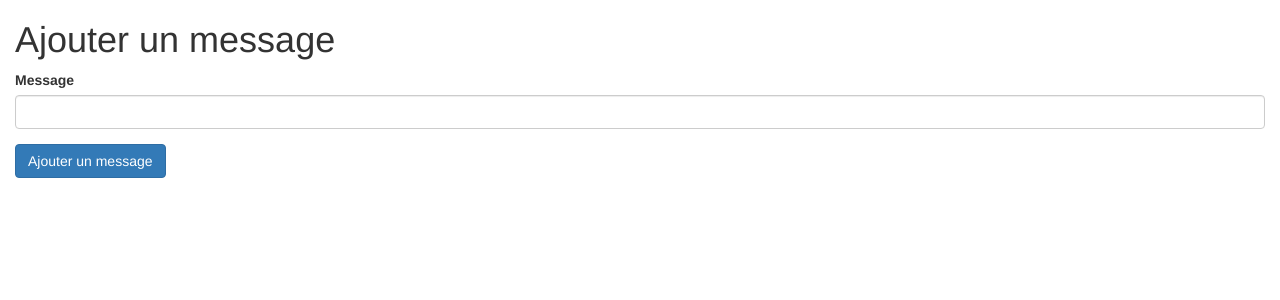
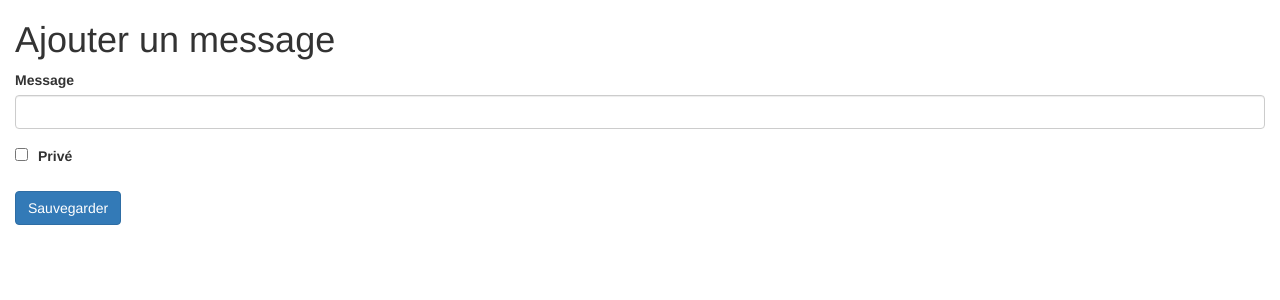
Before and after one commit to andrespi/react-tech-test, a React (Create React App) app: page / in a window 1280 px wide. Both pictures are taken after a click on the input "Ajouter un message". Shown: the top 300 px of the page. Built offline with nearby package versions, Linux system fonts and the light colour scheme.

Commit message:
add add message and remove warnings

```diff
--- a/package.json
+++ b/package.json
@@ -10,7 +10,8 @@
     "react-router": "^3.0.2",
     "react-router-redux": "^4.0.5",
     "react-scripts": "1.0.10",
-    "redux": "^3.7.2"
+    "redux": "^3.7.2",
+    "redux-thunk": "^2.2.0"
   },
   "scripts": {
     "start": "react-scripts start",
--- a/src/App.js
+++ b/src/App.js
@@ -1,5 +1,4 @@
 import React, { Component } from 'react';
-import logo from './logo.svg';
 import './App.css';
 
 class App extends Component {
--- a/src/api/mockMessageApi.js
+++ b/src/api/mockMessageApi.js
@@ -1,6 +1,16 @@
 
 const delay = 100;
 
+function guid() {
+    return s4() + s4() + '-' + s4() + '-' + s4() + '-' +
+        s4() + '-' + s4() + s4() + s4();
+}
+
+function s4() {
+    return Math.floor((1 + Math.random()) * 0x10000)
+        .toString(16)
+        .substring(1);
+}
 class MessageApi {
 
     static addMessage(message) {
@@ -8,7 +18,7 @@ class MessageApi {
         return new Promise((resolve, reject) => {
             setTimeout(() => {
                 message.id = guid();
-                messages.push(message);
+               // messages.push(message);
                 resolve(message);
             }, delay)
         })
--- a/src/components/common/CheckBox.js
+++ b/src/components/common/CheckBox.js
@@ -3,16 +3,17 @@ import React from 'react';
 const CheckBox = ({name, label, onChange, value}) => {
 
     return (
-        <span>
-        <label htmlFor={name}>
+        <div style={{marginBottom: '20px'}} >
+            <label htmlFor={name} >
                 <input
                     type="checkbox"
                     onChange={onChange}
                     value={value}
+                    style={{marginRight: '10px'}}
                 />
                 {label}
             </label>
-      </span>
+        </div>
     );
 };
 
--- a/src/components/message/AddMessagePage.js
+++ b/src/components/message/AddMessagePage.js
@@ -2,22 +2,48 @@
 import React, {Component} from 'react';
 import {connect} from 'react-redux';
 import {bindActionCreators} from 'redux';
+import * as messageActions from '../../actions/messageActions';
 import MessageForm from './MessageForm';
 
 export class AddMessagePage extends Component {
 
     constructor(props) {
         super(props);
+
+        this.state = {
+            message: Object.assign({}, props.message)
+        };
+
+        this.updateMessageState = this.updateMessageState.bind(this);
+        this.saveMessage = this.saveMessage.bind(this);
+    }
+
+    updateMessageState(event) {
+        const field = event.target.name;
+        let message = Object.assign({}, this.state.message);
+        message[field] = event.target.value;
+
+        return this.setState({message: message});
+    }
+
+    redirect() {
+        this.props.router.push('/')
+    }
+
+    saveMessage(event) {
+        event.preventDefault();
+        this.props.actions.addMessage(this.state.message)
+            .then(() => this.redirect())
     }
 
     render(){
         return (
-           <MessageForm
-           onChange =''
-           onSave=""
-           message=""
-           />
-            )
+            <MessageForm
+                onChange={this.updateMessageState}
+                onSave={this.saveMessage}
+                message={this.state.message}
+            />
+        )
     }
 }
 
@@ -28,4 +54,10 @@ function mapStateToProps(state, ownProps) {
     }
 }
 
-export default connect(mapStateToProps, null)(AddMessagePage);
+function mapDispatchToProps(dispatch) {
+    return {
+        actions: bindActionCreators(messageActions, dispatch)
+    };
+}
+
+export default connect(mapStateToProps, mapDispatchToProps)(AddMessagePage);
--- a/src/components/message/MessageForm.js
+++ b/src/components/message/MessageForm.js
@@ -1,5 +1,6 @@
 import React from 'react';
 import TextInput from '../common/TextInput';
+import CheckBox from '../common/CheckBox';
 
 const MessageForm = ({message, onSave, onChange}) => {
     return (
@@ -11,11 +12,15 @@ const MessageForm = ({message, onSave, onChange}) => {
                 value={message.message}
                 onChange={onChange}
             />
-
+            <CheckBox
+                name="private"
+                label="Privé"
+                onChange={onChange}
+            />
 
             <input
                 type="submit"
-                value={'Ajouter un message' }
+                value='Sauvegarder'
                 className="btn btn-primary"
                 onClick={onSave}
             />
--- a/src/components/message/MessagesPage.js
+++ b/src/components/message/MessagesPage.js
@@ -1,5 +1,5 @@
 import React, { Component } from 'react';
-import { bindActionCreators } from 'redux';
+//import { bindActionCreators } from 'redux';
 import { connect } from 'react-redux';
 import {browserHistory} from 'react-router';
 import MessageList from './MessageList';
--- a/src/index.js
+++ b/src/index.js
@@ -1,8 +1,6 @@
 import React from 'react';
 import ReactDOM from 'react-dom';
 import './index.css';
-import App from './App';
-import MessagesPage from './components/message/MessagesPage';
 import { Router, browserHistory } from 'react-router';
 import routes from './routes';
 import { Provider } from 'react-redux';
--- a/src/store.js
+++ b/src/store.js
@@ -1,5 +1,11 @@
-import { createStore } from 'redux';
+import { createStore, applyMiddleware} from 'redux';
 import rootReducer from  './reducers';
+import thunk from 'redux-thunk';
+
 export default(initialState) => {
-    return createStore(rootReducer, initialState);
+    return createStore(
+        rootReducer,
+        initialState,
+        applyMiddleware(thunk)
+    );
 }
```
Also changed, not shown: 1 other file (tests, documents, lock files or other folders). Lines whose indentation alone changed are shown as unchanged.
